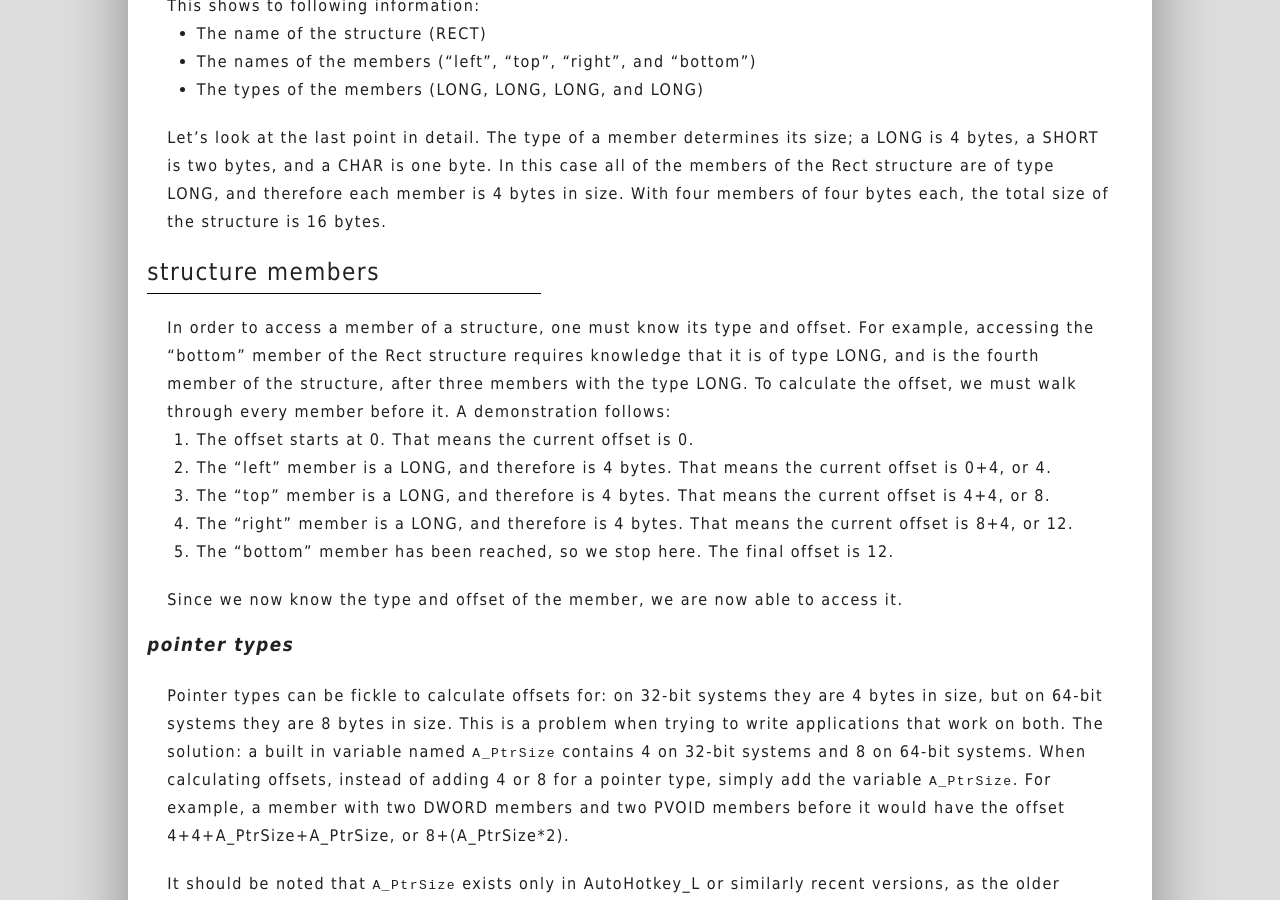
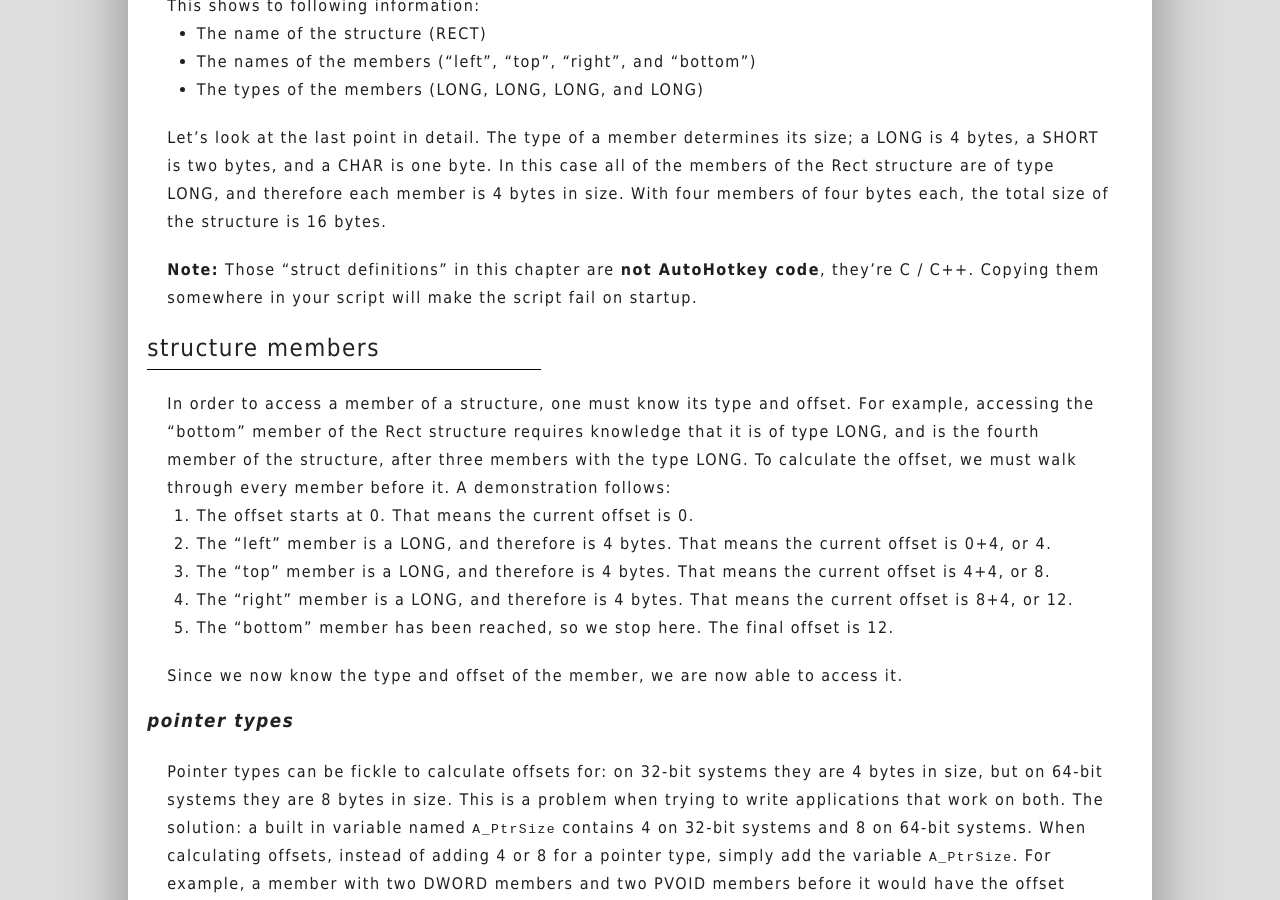
Before and after one commit to maul-esel/ahkbook, a Jekyll site: the page built from en/_posts/2011-11-12-Structures.markdown, in a window 1280 px wide and 900 px high, scrolled down 559 px. Built offline with Jekyll 4.4.1, drawn with Linux system fonts in a browser that asks for light colours.

Commit message:
add short note

```diff
--- a/en/_posts/2011-11-12-Structures.markdown
+++ b/en/_posts/2011-11-12-Structures.markdown
@@ -25,6 +25,8 @@ This shows to following information:
 * The types of the members (LONG, LONG, LONG, and LONG)
 
 Let's look at the last point in detail. The type of a member determines its size; a LONG is 4 bytes, a SHORT is two bytes, and a CHAR is one byte. In this case all of the members of the Rect structure are of type LONG, and therefore each member is 4 bytes in size. With four members of four bytes each, the total size of the structure is 16 bytes.
+
+**Note:** Those "struct definitions" in this chapter are **not AutoHotkey code**, they're C / C++. Copying them somewhere in your script will make the script fail on startup.
 
 ## structure members
 In order to access a member of a structure, one must know its type and offset. For example, accessing the "bottom" member of the Rect structure requires knowledge that it is of type LONG, and is the fourth member of the structure, after three members with the type LONG. To calculate the offset, we must walk through every member before it. A demonstration follows:
```
